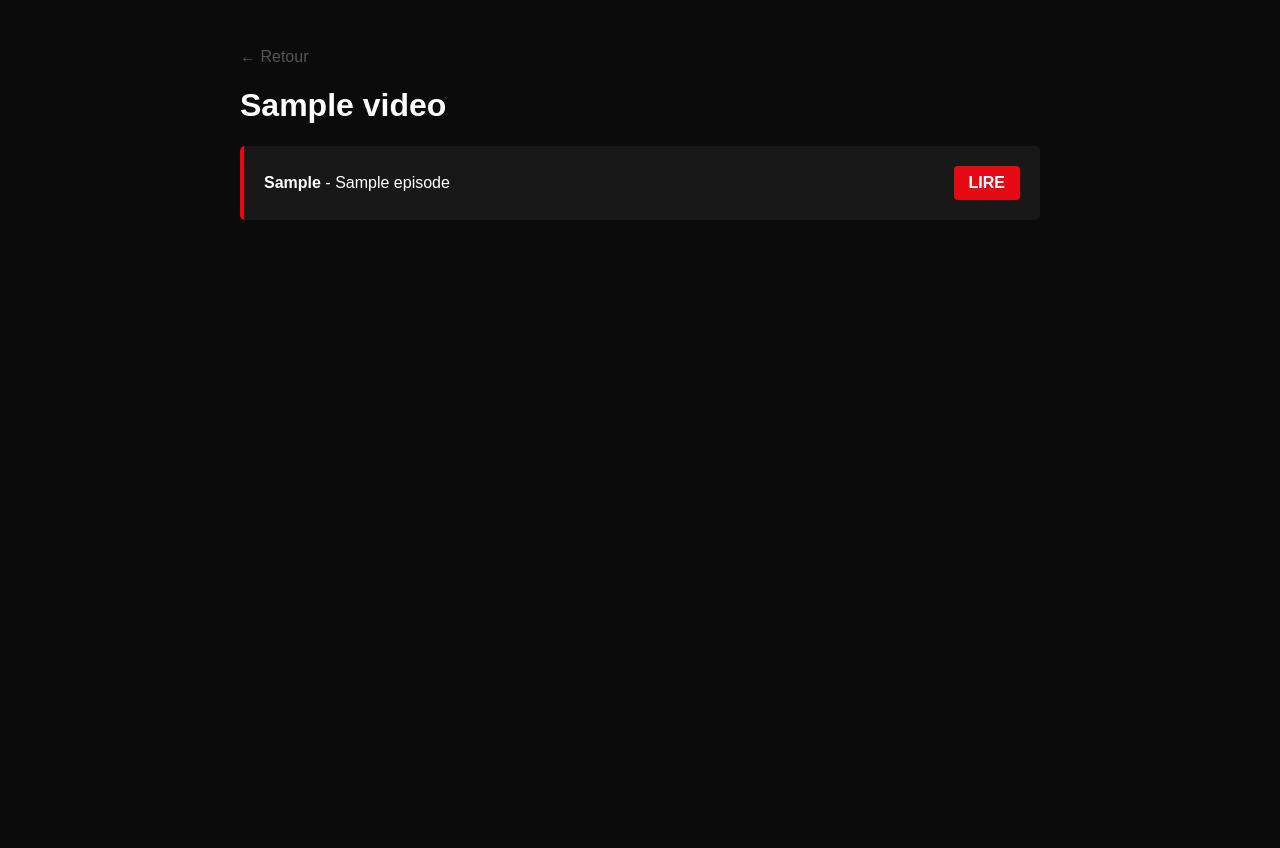
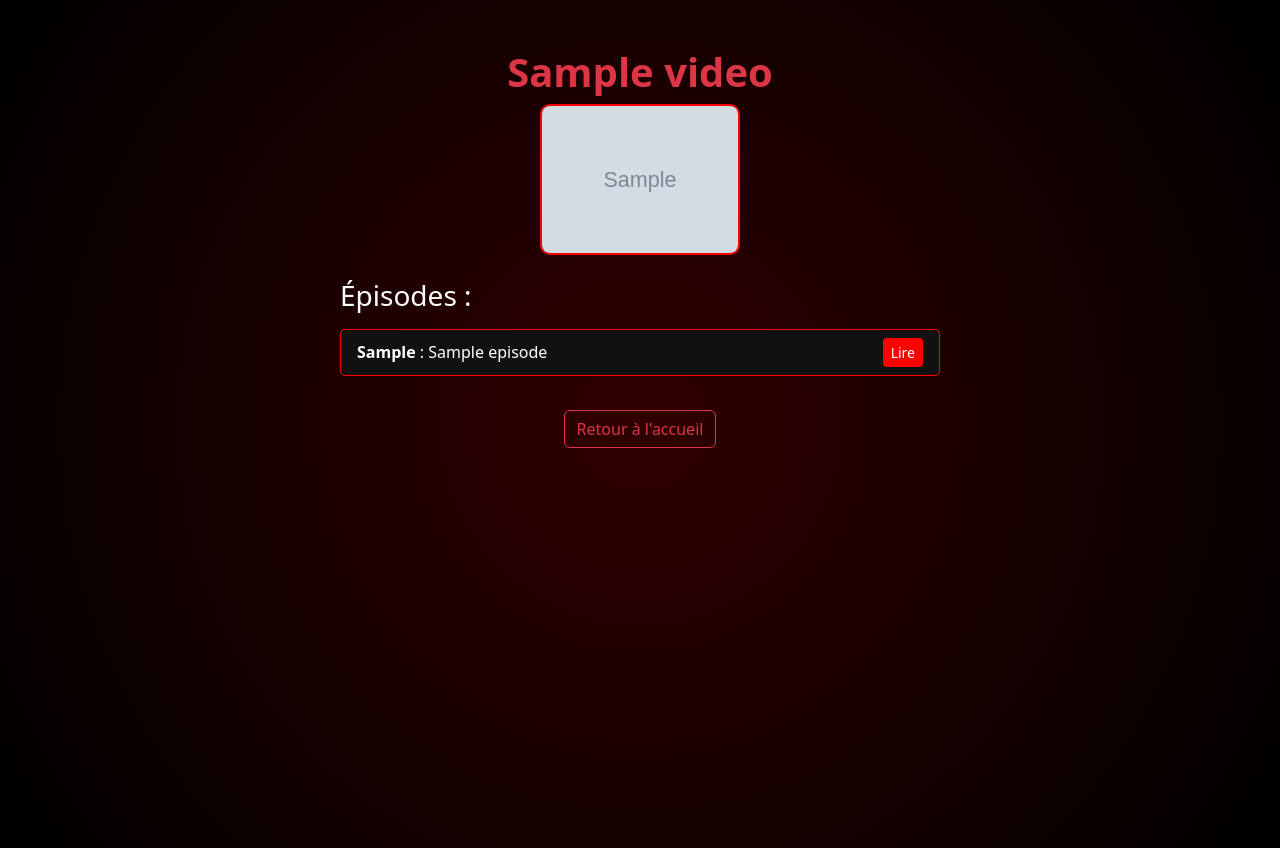
Before and after one commit to vguillotduenas-dotcom/StreamDeck, a Flask app: page /serie/1 in a window 1280 px wide. Before the commit the page ends 220 px from the top, so only its background shows below. Run offline with Flask 3, Linux system fonts and the light colour scheme; a user stored in the database is signed in; tables that the repository leaves empty hold one stand-in row (values such as "Sample post"); grey boxes marked "Sample" are stand-in pictures.

Commit message:
Update serie.html

```diff
--- a/templates/serie.html
+++ b/templates/serie.html
@@ -1,25 +1,32 @@
 <!DOCTYPE html>
-<html>
+<html lang="fr">
 <head>
-    <title>Episodes</title>
+    <meta charset="UTF-8">
+    <title>{{ serie.nom }} - StreamDeck</title>
+    <link href="https://cdn.jsdelivr.net/npm/bootstrap@5.3.2/dist/css/bootstrap.min.css" rel="stylesheet">
     <style>
-        body { background: #0b0b0b; color: white; font-family: sans-serif; padding: 40px; }
-        .ep-list { max-width: 800px; margin: auto; }
-        .ep-card { background: #181818; padding: 20px; margin-bottom: 10px; border-radius: 5px; display: flex; justify-content: space-between; align-items: center; border-left: 4px solid #e50914; }
-        .play-btn { background: #e50914; color: white; text-decoration: none; padding: 8px 15px; border-radius: 4px; font-weight: bold; }
-        .back { color: #555; text-decoration: none; display: block; margin-bottom: 20px; }
+        body { background: radial-gradient(circle at center, #300000 0%, #000000 100%); color: white; min-height: 100vh; }
+        .list-group-item { background: #111; border: 1px solid #ff0000; color: white; margin-bottom: 10px; border-radius: 5px !important; }
+        .btn-danger { background: #ff0000; border: none; }
     </style>
 </head>
 <body>
-    <div class="ep-list">
-        <a href="/" class="back">← Retour</a>
-        <h1>{{ serie.nom }}</h1>
-        {% for ep in serie.episodes %}
-        <div class="ep-card">
-            <div><strong>{{ ep.saison }}</strong> - {{ ep.titre_ep }}</div>
-            <a href="{{ ep.lien_ep }}" target="_blank" class="play-btn">LIRE</a>
+    <div class="container mt-5 text-center">
+        <h1 class="text-danger fw-bold">{{ serie.nom }}</h1>
+        <img src="{{ serie.img }}" style="width: 200px; border-radius: 10px; border: 2px solid #ff0000;" class="mb-4">
+
+        <div class="text-start mx-auto" style="max-width: 600px;">
+            <h3 class="mb-3">Épisodes :</h3>
+            <div class="list-group">
+                {% for ep in serie.episodes %}
+                <div class="list-group-item d-flex justify-content-between align-items-center">
+                    <span><strong>{{ ep.saison }}</strong> : {{ ep.titre_ep }}</span>
+                    <a href="{{ ep.lien_ep }}" class="btn btn-sm btn-danger" target="_blank">Lire</a>
+                </div>
+                {% endfor %}
+            </div>
         </div>
-        {% endfor %}
+        <a href="/" class="btn btn-outline-danger mt-4">Retour à l'accueil</a>
     </div>
 </body>
 </html>
```
